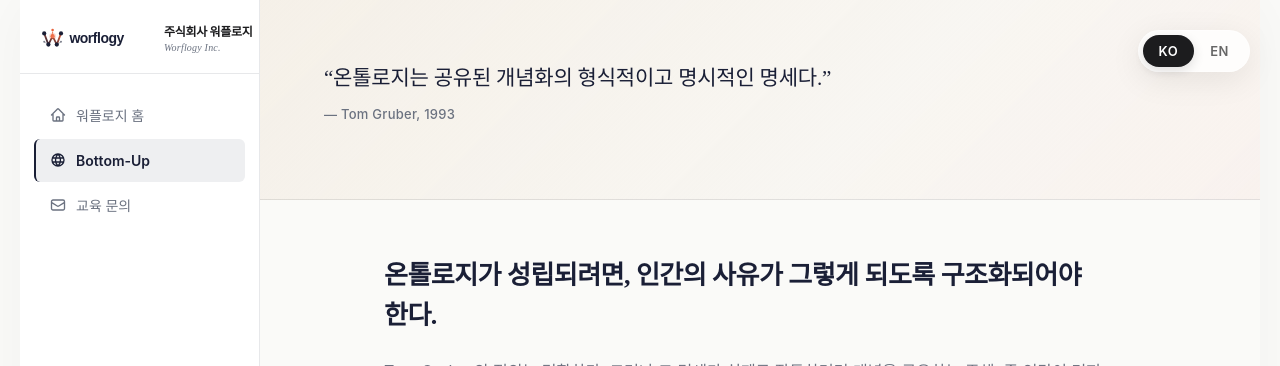
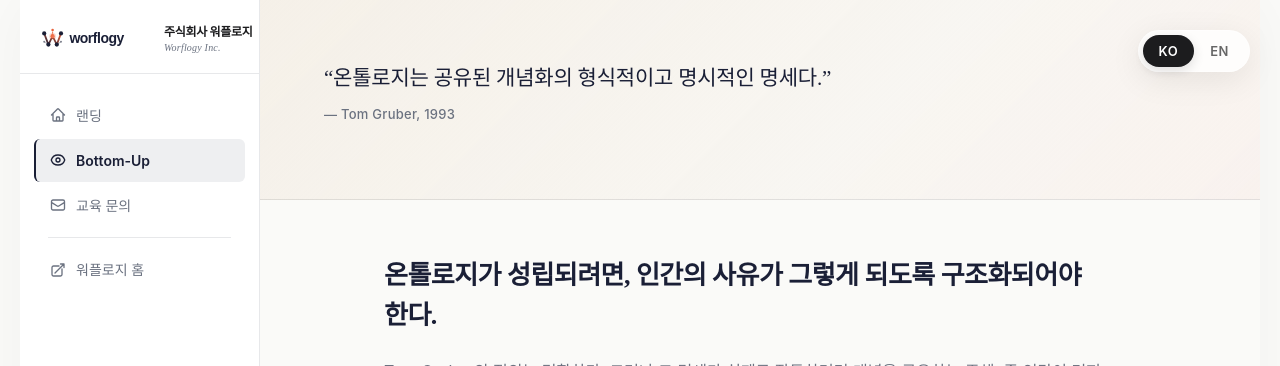
Before and after one commit to hamnYK/eduContextOn, a Jekyll site: the page built from ontology.md, in a window 1280 px wide. Shown: the top 366 px of the page. Built offline with Jekyll 4.4.1, drawn with Linux system fonts in a browser that asks for light colours; some web fonts are replaced.

Commit message:
feat: add default layout structure and core CSS styles for eduContextOn homepage

```diff
--- a/_layouts/default.html
+++ b/_layouts/default.html
@@ -15,20 +15,27 @@
         </div>
       </div>
       <nav class="sidebar-nav">
-        <a href="https://www.worflogy.com" class="nav-item" target="worflogy_main" rel="opener">
+        <a href="{{ '/' | relative_url }}" class="nav-item{% if page.page_type != 'ontology' and page.url != '/en/' %} active{% endif %}">
           <svg fill="none" stroke="currentColor" stroke-width="2" viewBox="0 0 24 24">
             <path stroke-linecap="round" stroke-linejoin="round" d="M2.25 12l8.954-8.955c.44-.439 1.152-.439 1.591 0L21.75 12M4.5 9.75v10.125c0 .621.504 1.125 1.125 1.125H9.75v-4.875c0-.621.504-1.125 1.125-1.125h2.25c.621 0 1.125.504 1.125 1.125V21h4.125c.621 0 1.125-.504 1.125-1.125V9.75M8.25 21h8.25" />
-          </svg>{% if lang == 'en' %}Worflogy Home{% else %}워플로지 홈{% endif %}
+          </svg>{% if lang == 'en' %}Landing{% else %}랜딩{% endif %}
         </a>
         <a href="{{ '/ontology' | relative_url }}" class="nav-item{% if page.page_type == 'ontology' %} active{% endif %}">
           <svg fill="none" stroke="currentColor" stroke-width="2" viewBox="0 0 24 24">
-            <path stroke-linecap="round" stroke-linejoin="round" d="M12 21a9 9 0 100-18 9 9 0 000 18zM3.6 9h16.8M3.6 15h16.8M12 3a12.75 12.75 0 010 18M12 3a12.75 12.75 0 000 18" />
-          </svg>{% if lang == 'en' %}Bottom-Up{% else %}Bottom-Up{% endif %}
+            <path stroke-linecap="round" stroke-linejoin="round" d="M2.036 12.322a1.012 1.012 0 010-.639C3.423 7.51 7.36 4.5 12 4.5c4.638 0 8.573 3.007 9.963 7.178.07.207.07.431 0 .639C20.577 16.49 16.64 19.5 12 19.5c-4.638 0-8.573-3.007-9.963-7.178z" />
+            <path stroke-linecap="round" stroke-linejoin="round" d="M15 12a3 3 0 11-6 0 3 3 0 016 0z" />
+          </svg>Bottom-Up
         </a>
         <a href="{% if lang == 'en' %}{{ '/en/' | relative_url }}{% endif %}#contact" class="nav-item">
           <svg fill="none" stroke="currentColor" stroke-width="2" viewBox="0 0 24 24">
             <path stroke-linecap="round" stroke-linejoin="round" d="M21.75 6.75v10.5a2.25 2.25 0 01-2.25 2.25h-15a2.25 2.25 0 01-2.25-2.25V6.75m19.5 0A2.25 2.25 0 0019.5 4.5h-15a2.25 2.25 0 00-2.25 2.25m19.5 0v.243a2.25 2.25 0 01-1.07 1.916l-7.5 4.615a2.25 2.25 0 01-2.36 0L3.32 8.91a2.25 2.25 0 01-1.07-1.916V6.75" />
           </svg>{% if lang == 'en' %}Contact{% else %}교육 문의{% endif %}
+        </a>
+        <div class="nav-divider"></div>
+        <a href="https://www.worflogy.com" class="nav-item" target="worflogy_main" rel="opener">
+          <svg fill="none" stroke="currentColor" stroke-width="2" viewBox="0 0 24 24">
+            <path stroke-linecap="round" stroke-linejoin="round" d="M13.5 6H5.25A2.25 2.25 0 003 8.25v10.5A2.25 2.25 0 005.25 21h10.5A2.25 2.25 0 0018 18.75V10.5m-10.5 6L21 3m0 0h-5.25M21 3v5.25" />
+          </svg>{% if lang == 'en' %}Worflogy Home{% else %}워플로지 홈{% endif %}
         </a>
       </nav>
       <div class="sidebar-footer">
--- a/css/layout.css
+++ b/css/layout.css
@@ -117,6 +117,12 @@ h1, h2, h3, h4, h5, h6 {
 }
 .nav-item svg { width: 16px; height: 16px; flex-shrink: 0; }
 
+.nav-divider {
+  height: 1px;
+  background: var(--border);
+  margin: 8px 14px;
+}
+
 .sidebar-footer {
   padding: 16px 24px;
   border-top: 1px solid var(--border);
```
